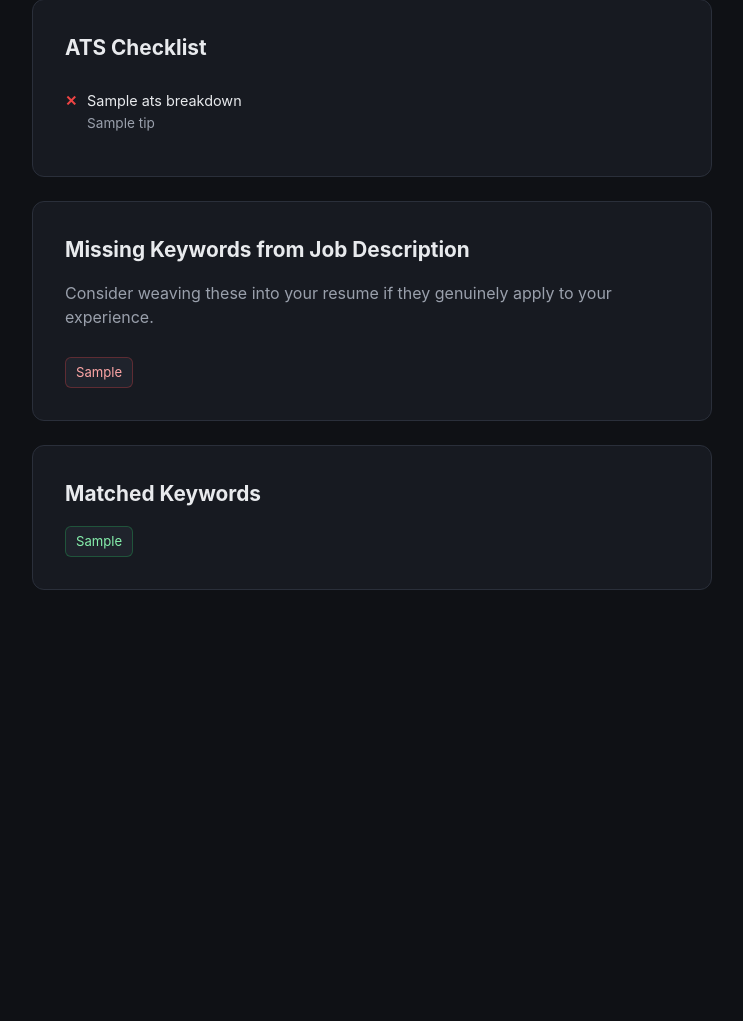
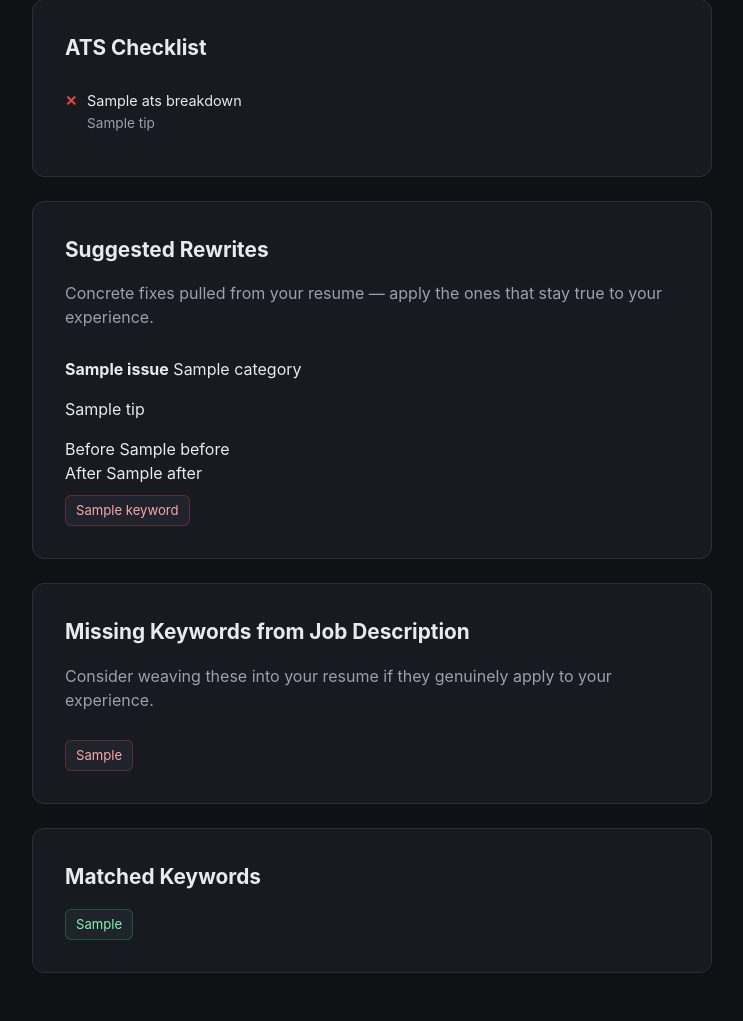
Before and after one commit to BurukalaManiReethika/AI-Resume-Analyzer4, a Flask app: template templates/report.html in a window 1280 px wide. Shown: the part 518-1539 px from the top of the page, without its empty margins (268-1011 px from the left). Before the commit the page ends 1108 px from the top, so only its background shows below. Run offline with Flask 3, Linux system fonts and the light colour scheme; tables that the repository leaves empty hold one stand-in row (values such as "Sample post"); the template is opened without the code that fills it: values that come from a table or form of the project are taken from there, most other values are stand-ins (such as "Sample title", 1, 10 or a date in 2020).

Commit message:
Enhance report.html with rewrite suggestions
Add suggested rewrites section to report template

```diff
--- a/templates/report.html
+++ b/templates/report.html
@@ -42,6 +42,47 @@
     </ul>
 </div>
 
+{% if rewrite_suggestions %}
+<div class="card">
+    <h2>Suggested Rewrites</h2>
+    <p class="subtitle">Concrete fixes pulled from your resume — apply the ones that stay true to your experience.</p>
+    <div class="suggestion-list">
+        {% for s in rewrite_suggestions %}
+        <div class="suggestion-item">
+            <div class="suggestion-header">
+                <strong>{{ s.issue }}</strong>
+                <span class="suggestion-category">{{ s.category }}</span>
+            </div>
+            <p class="suggestion-tip">{{ s.tip }}</p>
+            {% if s.before or s.after %}
+            <div class="suggestion-rewrite">
+                {% if s.before %}
+                <div class="rewrite-line rewrite-before">
+                    <span class="rewrite-label">Before</span>
+                    <span>{{ s.before }}</span>
+                </div>
+                {% endif %}
+                {% if s.after %}
+                <div class="rewrite-line rewrite-after">
+                    <span class="rewrite-label">After</span>
+                    <span>{{ s.after }}</span>
+                </div>
+                {% endif %}
+            </div>
+            {% endif %}
+            {% if s.keywords %}
+            <div class="tag-list" style="margin-top: 10px;">
+                {% for kw in s.keywords %}
+                <span class="tag tag-missing">{{ kw }}</span>
+                {% endfor %}
+            </div>
+            {% endif %}
+        </div>
+        {% endfor %}
+    </div>
+</div>
+{% endif %}
+
 {% if missing_keywords %}
 <div class="card">
     <h2>Missing Keywords from Job Description</h2>
```
